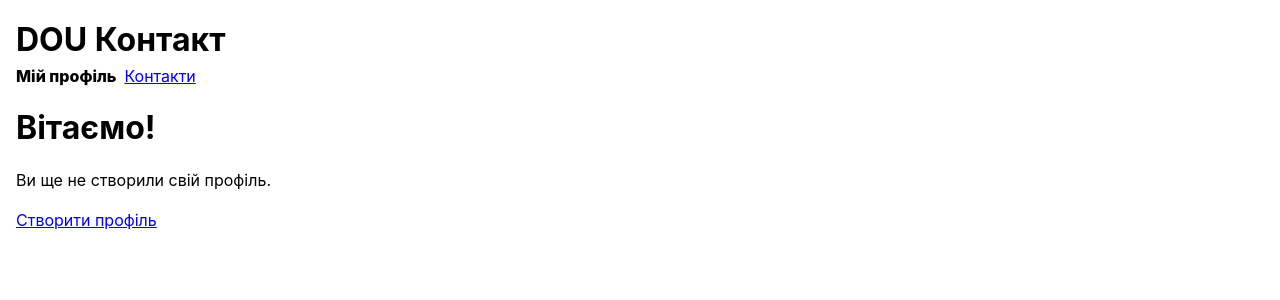
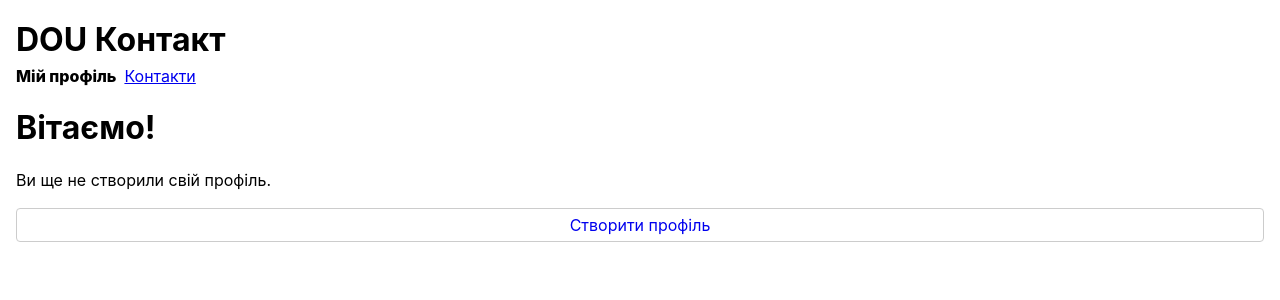
Before and after one commit to babichss/doucontact, a React (Vite) app: page / in a window 1280 px wide. Shown: the top 300 px of the page. Built offline with nearby package versions, Linux system fonts and the light colour scheme.

Commit message:
main refactor: unify button usage with reusable Button component (src/components/Button.tsx, src/pages/Contacts.tsx, src/pages/Profile.tsx, src/pages/EditProfile.tsx, src/pages/AddContact.tsx)

```diff
--- /dev/null
+++ b/src/components/Button.tsx
@@ -0,0 +1,53 @@
+import React from "react";
+
+interface ButtonBaseProps {
+  children: React.ReactNode;
+  size?: "small" | "medium" | "large";
+  fullWidth?: boolean;
+  className?: string;
+}
+
+type ButtonAsButtonProps = ButtonBaseProps &
+  Omit<React.ButtonHTMLAttributes<HTMLButtonElement>, "children"> & {
+    as?: "button";
+  };
+type ButtonAsAnchorProps = ButtonBaseProps &
+  Omit<React.AnchorHTMLAttributes<HTMLAnchorElement>, "children"> & {
+    as: "a";
+    href: string;
+  };
+
+type ButtonProps = ButtonAsButtonProps | ButtonAsAnchorProps;
+
+export default function Button(props: ButtonProps) {
+  const {
+    children,
+    size = "medium",
+    fullWidth = false,
+    className = "",
+    ...rest
+  } = props;
+
+  const classes = [
+    "button",
+    size === "large" ? "big-button" : size === "small" ? "small-button" : "",
+    fullWidth ? "full-width" : "",
+    className,
+  ]
+    .filter(Boolean)
+    .join(" ");
+
+  if (props.as === "a") {
+    const { href, ...anchorProps } = rest as ButtonAsAnchorProps;
+    return (
+      <a href={href} className={classes} {...anchorProps}>
+        {children}
+      </a>
+    );
+  }
+  return (
+    <button className={classes} {...(rest as ButtonAsButtonProps)}>
+      {children}
+    </button>
+  );
+}
--- a/src/pages/AddContact.tsx
+++ b/src/pages/AddContact.tsx
@@ -6,6 +6,7 @@
 import { saveContact } from "../utils/storage";
 import ContactView from "../components/ContactView";
 import { useTranslation } from "react-i18next";
+import Button from "../components/Button";
 
 export default function AddContact() {
   const navigate = useNavigate();
@@ -68,12 +69,9 @@
         )}
       </div>
       {scannedContact && (
-        <button
-          onClick={handleSnapButton}
-          className="button big-button full-width"
-        >
+        <Button onClick={handleSnapButton} size="large" fullWidth>
           {t("Take photo and save")}
-        </button>
+        </Button>
       )}
     </>
   );
--- a/src/pages/Contacts.tsx
+++ b/src/pages/Contacts.tsx
@@ -3,6 +3,7 @@
 import type { Contact } from "../types";
 import { getSavedContacts } from "../utils/storage";
 import { useTranslation } from "react-i18next";
+import Button from "../components/Button";
 
 export default function Contacts() {
   const { t } = useTranslation();
@@ -19,15 +20,21 @@
       {contacts.length === 0 ? (
         <div className="card">
           <p>{t("No saved contacts yet")}</p>
-          <Link to="/add-contact">{t("Add Contact")}</Link>
+          <Button as="a" href="/add-contact">
+            {t("Add Contact")}
+          </Button>
         </div>
       ) : (
         <div className="contact-list">
           {contacts.map((contact) => (
-            <Link to={`/contact/${contact.id}`} className="invisible-link">
-              <div className="contact-card" key={contact.id}>
+            <Link
+              to={`/contact/${contact.id}`}
+              className="invisible-link"
+              key={contact.id}
+              aria-label={contact.name}
+            >
+              <div className="contact-card">
                 <img src={contact.image} alt={contact.name} />
-
                 <h3>{contact.name}</h3>
                 <p>{contact.title}</p>
               </div>
@@ -35,9 +42,9 @@
           ))}
         </div>
       )}
-      <Link to="/add-contact" className="button big-button full-width">
+      <Button as="a" href="/add-contact" size="large" fullWidth>
         {t("Add Contact")}
-      </Link>
+      </Button>
     </>
   );
 }
--- a/src/pages/EditProfile.tsx
+++ b/src/pages/EditProfile.tsx
@@ -4,6 +4,7 @@
 import { getMyProfile, saveMyProfile } from "../utils/storage";
 import { slugifyName } from "../utils/storage";
 import { useTranslation } from "react-i18next";
+import Button from "../components/Button";
 
 function useEditProfileState() {
   const { t } = useTranslation();
@@ -104,13 +105,9 @@
 
         {error && <div className="error-message">{t(error)}</div>}
       </form>
-      <button
-        form="edit-profile"
-        type="submit"
-        className="button big-button full-width"
-      >
+      <Button form="edit-profile" type="submit" size="large" fullWidth>
         {t("Save Profile")}
-      </button>
+      </Button>
     </>
   );
 }
--- a/src/pages/Profile.tsx
+++ b/src/pages/Profile.tsx
@@ -1,9 +1,10 @@
 import QRCode from "qrcode";
 import { useEffect, useState } from "react";
-import { Link, NavLink } from "react-router-dom";
+// import { Link, NavLink } from "react-router-dom";
 import type { Contact } from "../types";
 import { useTranslation } from "react-i18next";
 import { base64Encode } from "../utils/storage";
+import Button from "../components/Button";
 
 export default function Profile() {
   const { t } = useTranslation();
@@ -30,9 +31,9 @@
       <>
         <h1>{t("Welcome!")}</h1>
         <p>{t("You haven't created your profile yet.")}</p>
-        <Link to="/edit" className="btn">
+        <Button as="a" href="/edit">
           {t("Create Profile")}
-        </Link>
+        </Button>
       </>
     );
   }
@@ -67,14 +68,14 @@
               {link}
             </a>
           ))}
-          <NavLink to="/edit" className="button">
+          <Button as="a" href="/edit">
             {t("Edit Profile")}
-          </NavLink>
+          </Button>
         </div>
       </section>
-      <Link to="/add-contact" className="button big-button full-width">
+      <Button as="a" href="/add-contact" size="large" fullWidth>
         {t("Add Contact")}
-      </Link>
+      </Button>
     </>
   );
 }
```
